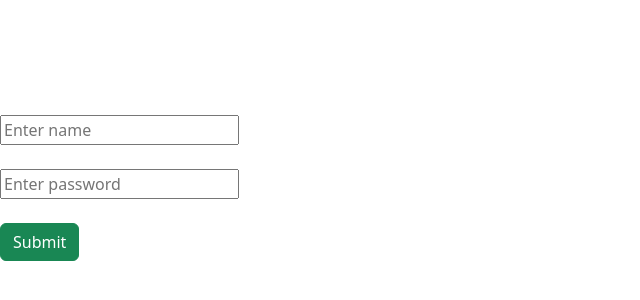
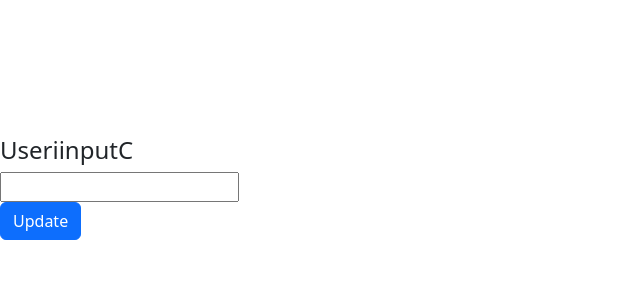
Before and after one commit to balasabm123/React-study-material, a React (Vite) app: page / in a window 1280 px wide. Shown: the part 212-512 px from the top of the page, without its empty margins (0-640 px from the left). Built offline with nearby package versions, Linux system fonts and the light colour scheme.

Commit message:
new react feature2

```diff
--- a/src/App.jsx
+++ b/src/App.jsx
@@ -17,8 +17,9 @@ import './css/style.css';
 import Styles from "./Styles"
 import Userefer from "./Userefer"
 import UncontrolledC from "./UncontrolledC";
+import Userinput from "./Userinput";
 
-// 06:00 hours
+// 07:05 hours
 function App() {
 
     const [fruite, setFruite] = useState("Apple");
@@ -117,7 +118,8 @@ function App() {
             <hr></hr> */}
             {/* <Styles></Styles> */}
             {/* <Userefer></Userefer> */}
-            <UncontrolledC></UncontrolledC>
+            {/* <UncontrolledC></UncontrolledC> */}
+            <Userinput></Userinput>
         </div>
     )
 
--- /dev/null
+++ b/src/UseriinputC.jsx
@@ -0,0 +1,9 @@
+const UseriinputC=(props)=>{
+    return (
+        <div>
+            <h4>UseriinputC</h4>
+            <input type="text" ref={props.ref}/>
+        </div>
+    )
+}
+export default UseriinputC;
--- /dev/null
+++ b/src/Userinput.jsx
@@ -0,0 +1,21 @@
+import { useRef } from "react";
+import UseriinputC from "./UseriinputC";
+import { Button } from "react-bootstrap";
+
+// FORWORD REF IN REACT 18 VERSION onwords
+
+const Userinput = () => {
+  const inputRef = useRef();
+  const updatInput = () => {
+    inputRef.current.focus();
+    inputRef.current.style.color = "red";
+  };
+
+  return (
+    <div>
+      <UseriinputC ref={inputRef}></UseriinputC>
+      <Button onClick={updatInput}>Update</Button>
+    </div>
+  );
+};
+export default Userinput;
```
